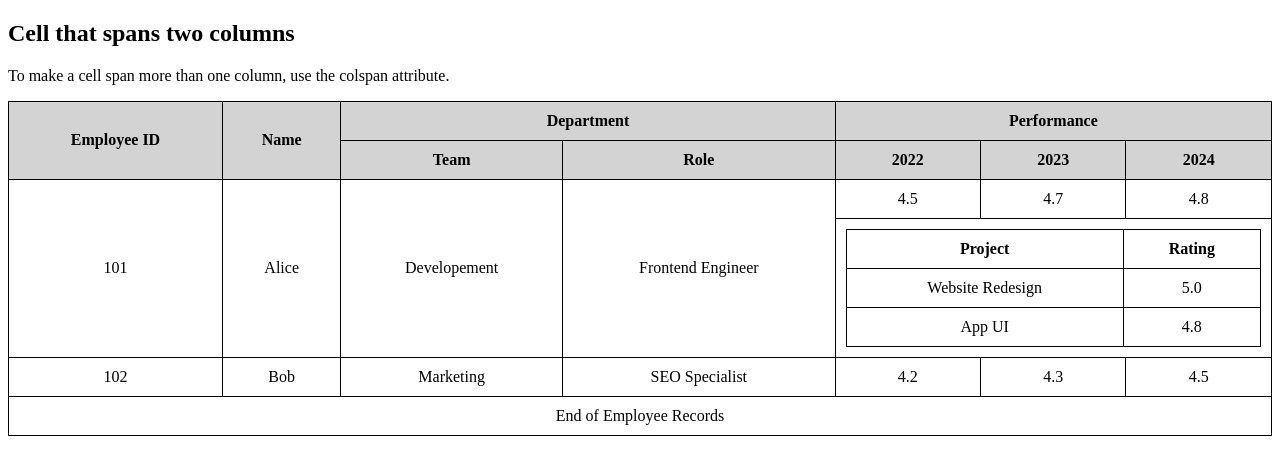
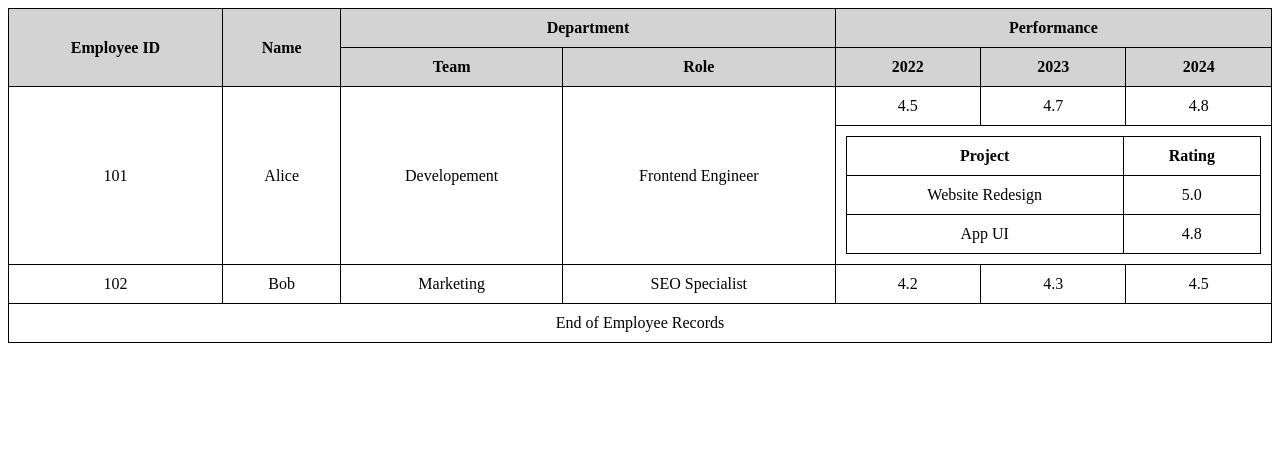
Before and after one commit to amanmullal/htmlpage, a plain HTML site: page index.html in a window 1280 px wide. Drawn offline with Linux system fonts and the light colour scheme.

Commit message:
update table code

```diff
--- a/index.html
+++ b/index.html
@@ -41,8 +41,6 @@
 
 <body>
 
-    <h2>Cell that spans two columns</h2>
-    <p>To make a cell span more than one column, use the colspan attribute.</p>
 
     <table style="width:100%">
         <tr style="background-color: #D3D3D3">
```
